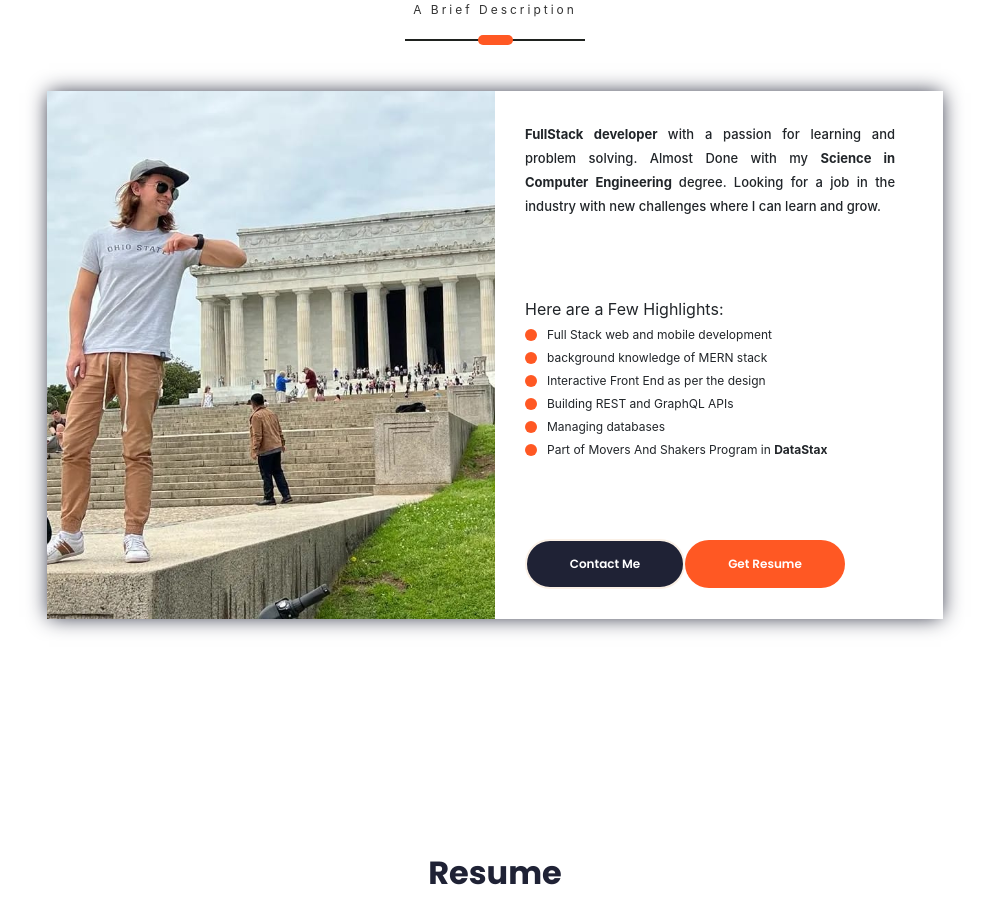
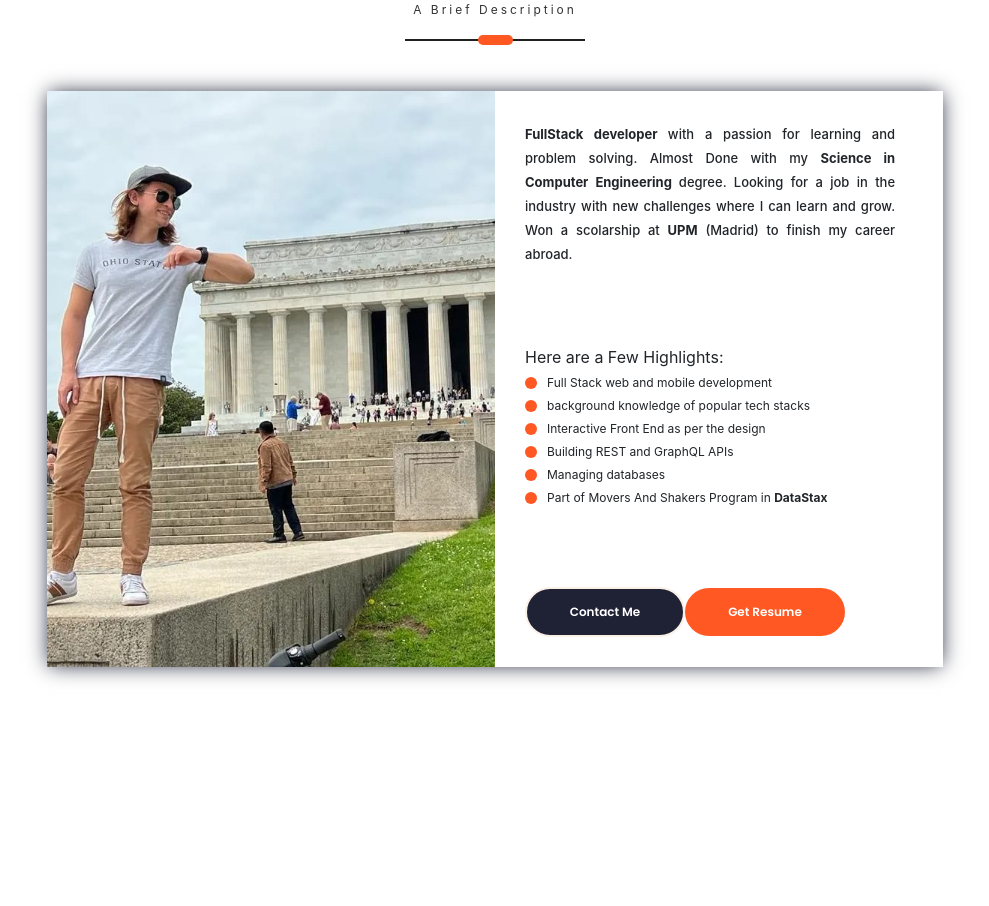
Before and after one commit to AlejoTorres2001/React-SSR-Personal-Portfolio, a Next.js app: page / in a window 1280 px wide. Shown: the part 800-1706 px from the top of the page, without its empty margins (145-1134 px from the left). Built offline with nearby package versions, Linux system fonts and the light colour scheme.

Commit message:
change: upm

```diff
--- a/components/AboutMe.tsx
+++ b/components/AboutMe.tsx
@@ -50,8 +50,16 @@ const AboutMe = () => {
                   : 'Carrera de grado en ingeniería en Informatica'}{' '}
               </strong>
               {language.name === 'en'
-                ? 'degree. Looking for a job in the industry with new challenges where I can learn and grow.'
-                : 'Estoy en la busqueda de un puesto en la industria, con nuevos desafios donde pueda continuar aprendiendo y creciendo. '}{' '}
+                ? 'degree. Looking for a job in the industry with new challenges where I can learn and grow. Won a scolarship at'
+                : 'Estoy en la busqueda de un puesto en la industria, con nuevos desafios donde pueda continuar aprendiendo y creciendo. He ganado una Beca en la '}{' '}
+              <a className="link" href="https://www.upm.es/">
+              {language.name === 'en'
+                ? 'UPM'
+                : 'Universidad Politecnica de Madrid'}
+              </a>{' '}
+              {language.name === 'en'
+                ? '(Madrid) to finish my career abroad.'
+                : 'para completar mis estudios en el extranjero.'}
             </span>
             <div className="about-me-highlights">
               <div className="highlight-heading">
@@ -73,8 +81,8 @@ const AboutMe = () => {
                 <div className="highlight-blob"></div>
                 <span>
                   {language.name === 'en'
-                    ? 'background knowledge of MERN stack'
-                    : 'Experiencia en el uso del stack MERN'}
+                    ? 'background knowledge of popular tech stacks'
+                    : 'Experiencia en el uso de diversos stacks tecnologicos'}
                 </span>
               </div>
               <div className="highlight">
```
